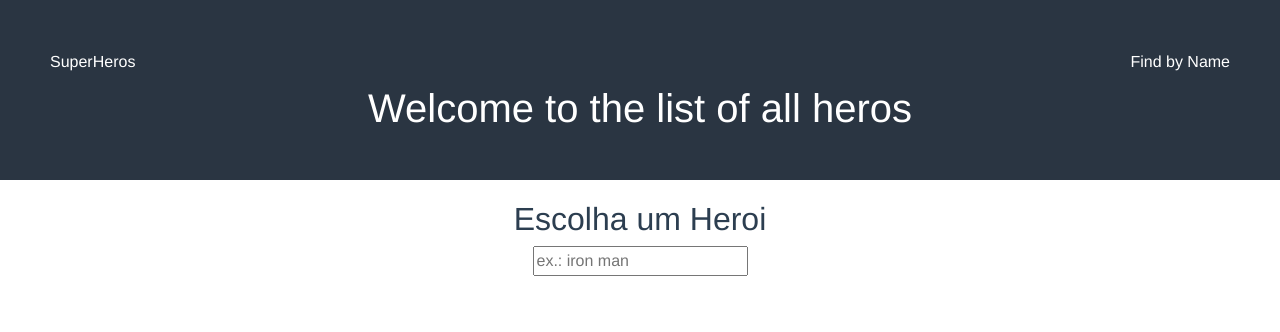
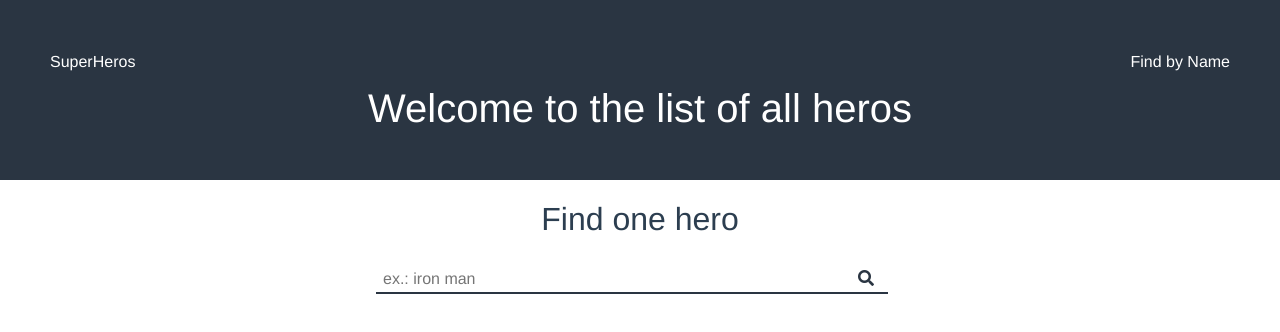
Before and after one commit to cmarcal/Stone-Age-Front-end-Challenge, a Vue app in the folder router-app/: page /search in a window 1280 px wide. Shown: the top 332 px of the page. Built offline with nearby package versions, Linux system fonts and the light colour scheme; no server answers.

Commit message:
Roberto
No filtro por nome, agora aparece o resultado com o layout igual da lista de herois

```diff
--- a/router-app/src/components/SearchName/ContainerSearch.vue
+++ b/router-app/src/components/SearchName/ContainerSearch.vue
@@ -1,37 +1,56 @@
 <template>
   <div class="hello">
-    <h2>{{msg}}</h2>
-    <input v-model="valeuSearch" placeholder="ex.: iron man">
-    <p>{{searchHero}}</p>
-    <p>{{info2}}</p>
+    <h2>Find one hero</h2>
+    <div class="inputSearch">
+      <input v-model="valeuSearch" placeholder="ex.: iron man">
+      <i class="fas fa-search"></i>
+    </div>
+    <CardHero v-if="!isLoading" :heros="heros" @heroClick="onHeroClick"/>
+    <ModalHero v-if="isModalShowing" :idHero="idHero" :dataHero="dataHero" @closeModal="onCloseModal"/>
   </div>
 </template>
 
 <script>
 import {HTTP} from '@/Api/api'
+import CardHero from '../../_common/CardHero'
+import ModalHero from '../../_common/ModalHero'
 
 export default {
   name: 'ContainerSearch',
+  components: {CardHero, ModalHero},
   data () {
     return {
-      msg: 'Escolha um Heroi',
-      info: null,
-      info2: null,
-      valeuSearch: ''
+      heros: null,
+      valeuSearch: '',
+      isModalShowing: false,
+      isLoading: true,
+      idHero: null,
+      dataHero: null
+    }
+  },
+  methods: {
+    onHeroClick (obj) {
+      this.isModalShowing = true
+      this.idHero = obj.id
+      this.dataHero = obj
+    },
+    onCloseModal () {
+      this.isModalShowing = false
     }
   },
   computed: {
     searchHero: function () {
       HTTP.get(process.env.TOOKEN + '/search/' + this.valeuSearch)
         .then(response => {
-          this.info = response.data.results
+          this.isLoading = false
+          this.heros = response.data
         })
         .catch(err => {
           console.log(err.message)
         })
 
       if (this.valeuSearch !== '') {
-        return this.info
+        return this.heros
       }
     }
   }
@@ -39,19 +58,29 @@ export default {
 </script>
 
 <!-- Add "scoped" attribute to limit CSS to this component only -->
-<style scoped>
+<style lang="scss" scoped>
+
 h1, h2 {
   font-weight: normal;
 }
-ul {
-  list-style-type: none;
-  padding: 0;
+.inputSearch {
+  input {
+    margin: 20px 0;
+    width: 40%;
+    border: none;
+    border-bottom: 2px solid #2a3542;
+
+    &::placeholder {
+      padding: 5px;
+    }
+    &:focus{
+    outline: none;
 }
-li {
-  display: inline-block;
-  margin: 0 10px;
-}
-a {
-  color: #42b983;
+  }
+  i {
+    position: relative;
+    right: 30px;
+    color: #2a3542
+  }
 }
 </style>
```
Also changed, not shown: router-app/src/components/Tabs/Work.vue (line endings or trailing spaces).
